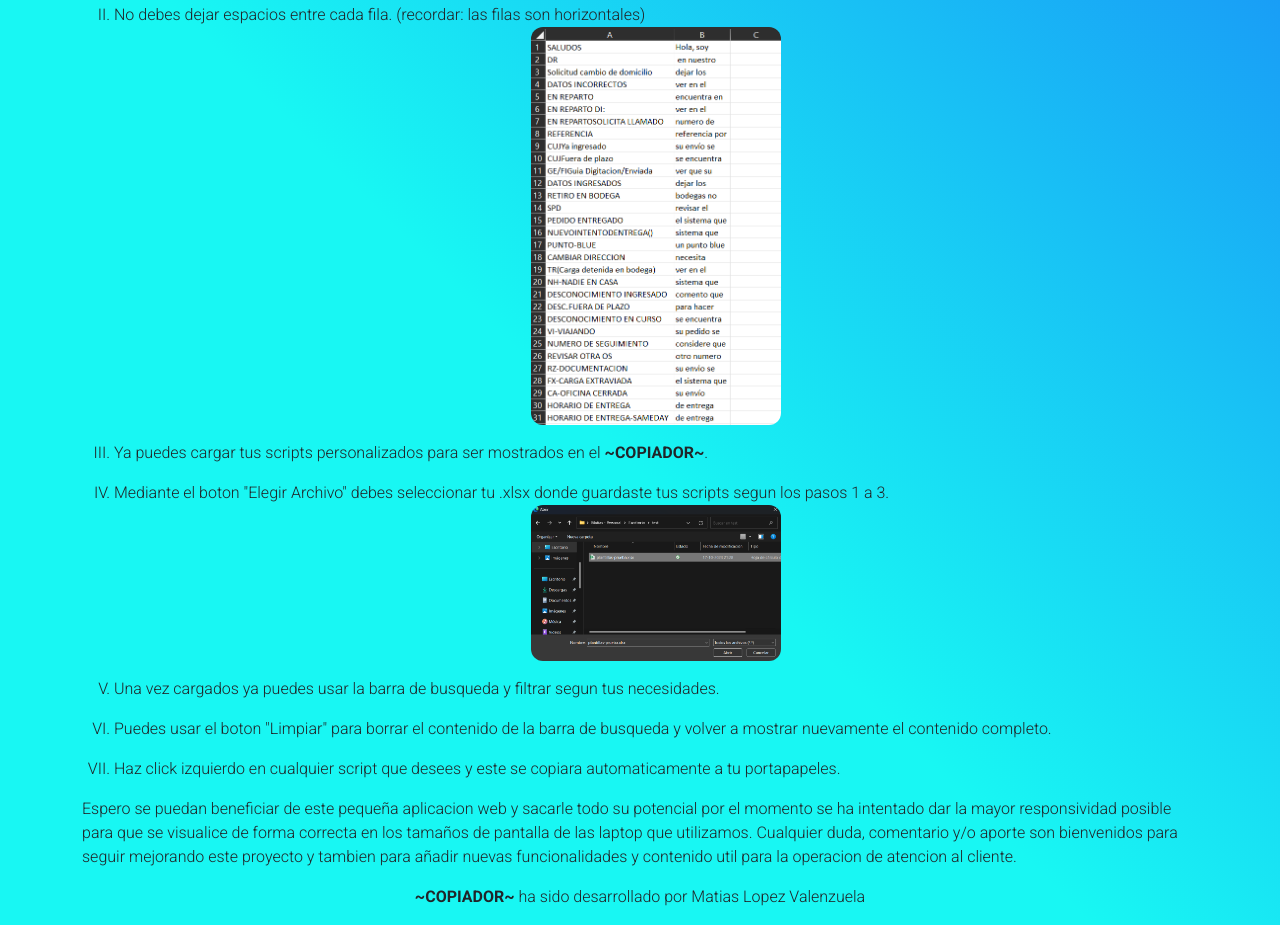
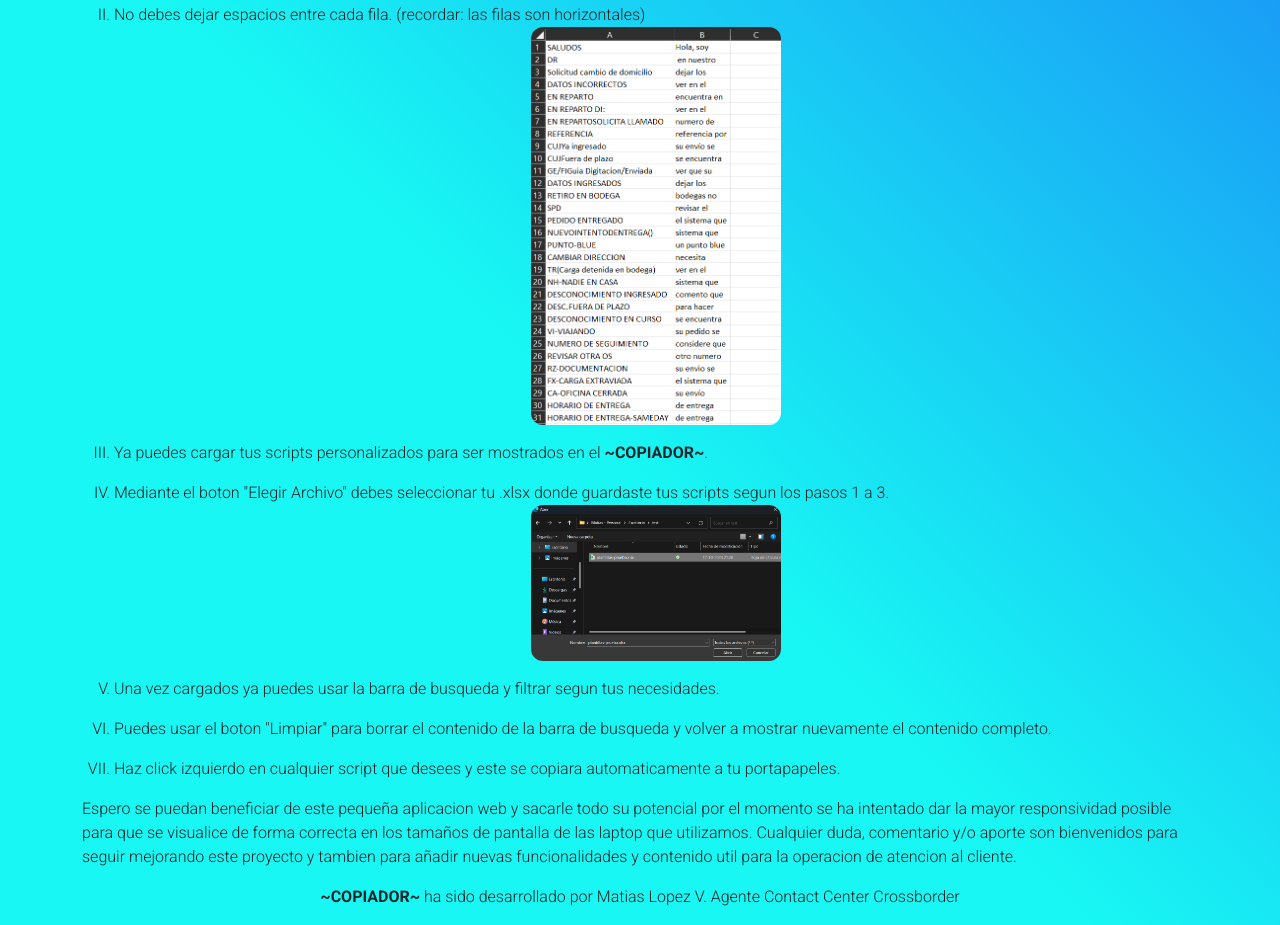
Before and after one commit to matiaslopezv/copiadorv2, a website: page pages/instrucciones.html in a window 1280 px wide. Shown: the part 275-1200 px from the top of the page. Drawn offline with nearby package versions, Linux system fonts and the light colour scheme.

Commit message:
Update instrucciones.html
agregando cargo

```diff
--- a/pages/instrucciones.html
+++ b/pages/instrucciones.html
@@ -52,7 +52,7 @@
             y tambien para añadir nuevas funcionalidades y contenido util para la operacion de
             atencion al cliente.</p>
 
-            <p class="text-center"><strong>~COPIADOR~</strong> ha sido desarrollado por Matias Lopez Valenzuela</p>
+            <p class="text-center"><strong>~COPIADOR~</strong> ha sido desarrollado por Matias Lopez V. Agente Contact Center Crossborder</p>
     </div>
 </body>
 </html>
```
